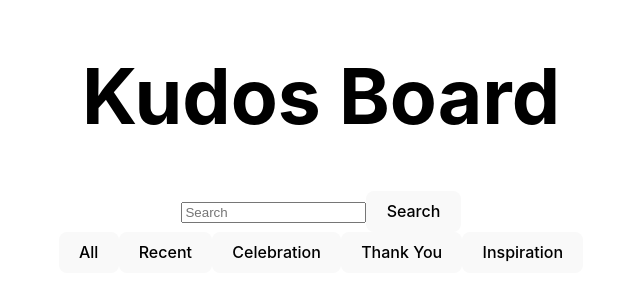
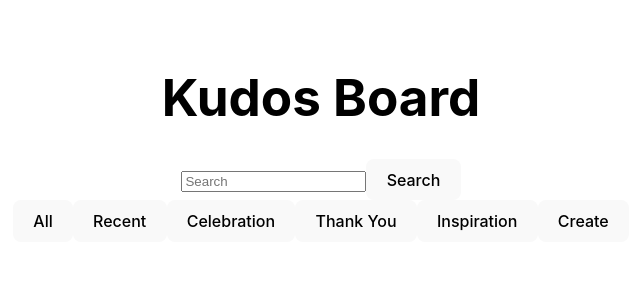
Before and after one commit to saelfaki/MetaU-KudoBoard, a React (Vite) app in the folder frontend/: page / in a window 1280 px wide. Shown: the part 262-562 px from the top of the page, without its empty margins (319-959 px from the left). Built offline with nearby package versions, Linux system fonts and the light colour scheme.

Commit message:
adding create button

```diff
--- a/frontend/src/App.jsx
+++ b/frontend/src/App.jsx
@@ -17,6 +17,7 @@ function App() {
         <Button name ="Celebration"/>
         <Button name ="Thank You"/>
         <Button name ="Inspiration"/>
+        <Button name ="Create"/>
       </div>
 
     </>
--- a/frontend/src/Header.css
+++ b/frontend/src/Header.css
@@ -1,4 +1,3 @@
 .header{
-    font-size: x-large;
     color: black;
 }
```
